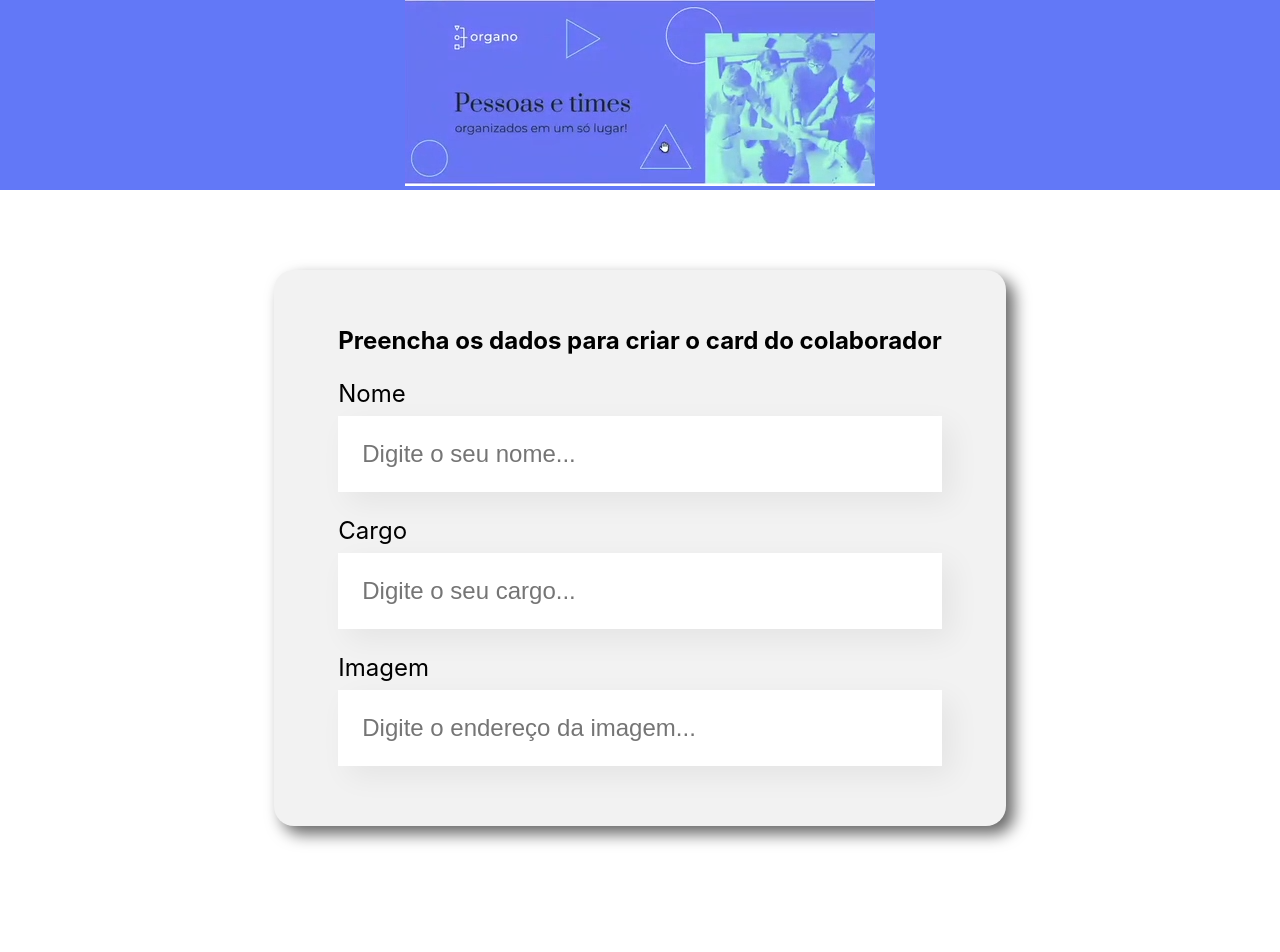
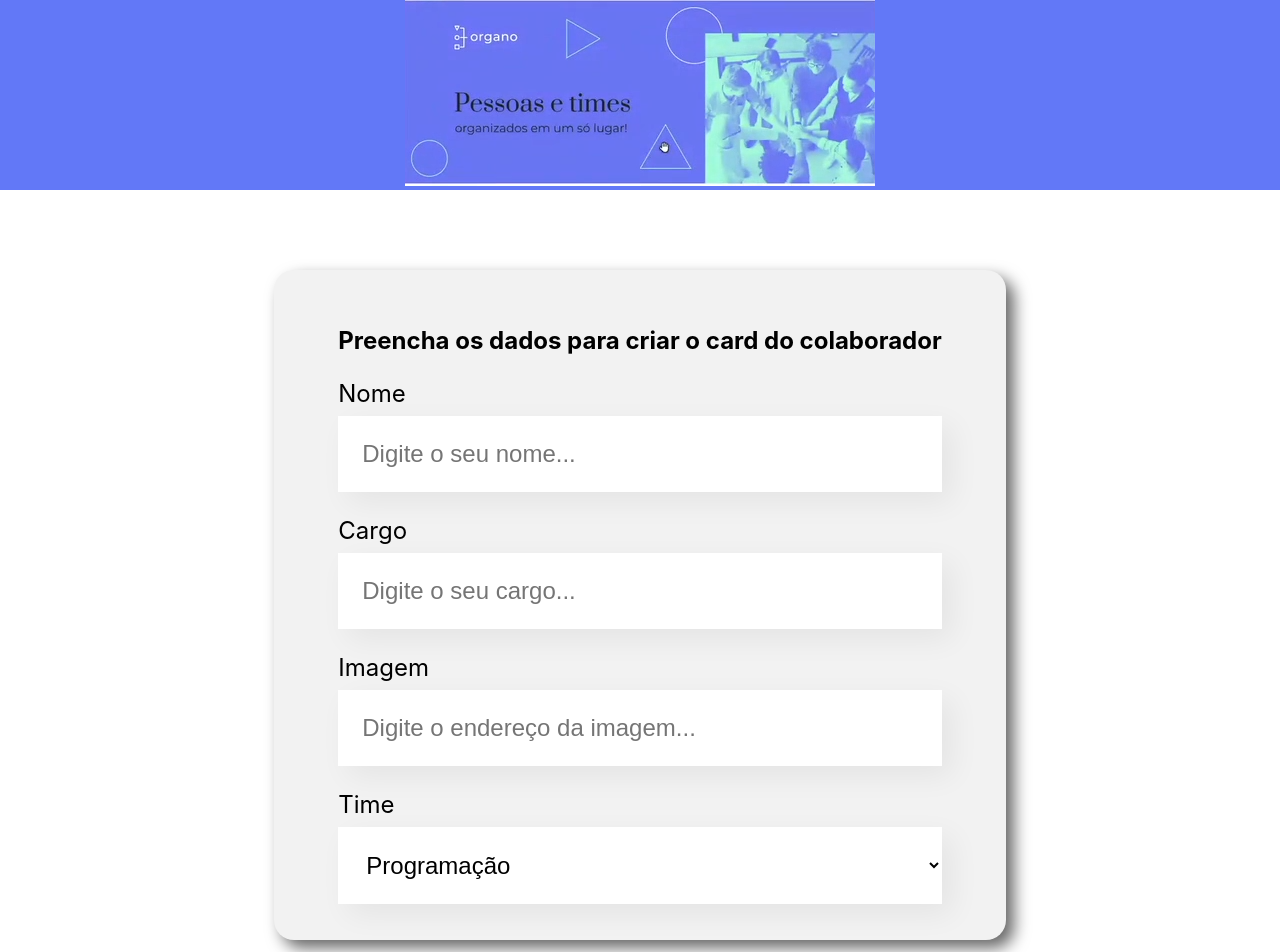
Before and after one commit to fjuncal/basic-react, a JavaScript app: page / in a window 1280 px wide. Shown: the top 952 px of the page. Before the commit the page ends 906 px from the top, so only its background shows below. Built offline with nearby package versions, Linux system fonts and the light colour scheme; the HTML template or start-up script is replaced by a standard one.

Commit message:
criando o dropdown de times

```diff
--- /dev/null
+++ b/src/componentes/Dropdown/Dropdown.css
@@ -0,0 +1,15 @@
+.dropdown label{
+    display: block;
+    margin-bottom: 8px;
+    font-size: 24px;
+}
+
+.dropdown select{
+    background-color: #FFF;
+    box-shadow: 10px 10px 30px rgba(0,0,0, 0.06);
+    width: 100%;
+    border: none;
+    font-size: 24px;
+    padding: 24px;
+    box-sizing: border-box;
+}
--- /dev/null
+++ b/src/componentes/Dropdown/index.js
@@ -0,0 +1,14 @@
+import './Dropdown.css'
+const Dropdown = (props) => {
+    console.log(props.itens);
+    return(
+        <div className='dropdown'>
+            <label>{props.label}</label>
+            <select>
+                {props.itens.map(item => <option key={item}>{item}</option>)}
+            </select>
+        </div>
+    )
+}
+
+export default Dropdown;
--- a/src/componentes/Formulario/index.js
+++ b/src/componentes/Formulario/index.js
@@ -1,7 +1,17 @@
 import './Formulario.css'
 import CampoTexto from '../CampoTexto'
+import Dropdown from '../Dropdown';
 
 const Formulario = () => {
+    const times = [
+        'Programação',
+        'Front-End',
+        'Data-Science',
+        'Devops',
+        'UX e Design',
+        'Mobile',
+        'Inovação e Gestão'
+    ]
     return (
         <section className='formulario'>
             <form>
@@ -9,6 +19,7 @@
                 <CampoTexto label="Nome" placeholder="Digite o seu nome" />
                 <CampoTexto label="Cargo" placeholder="Digite o seu cargo" />
                 <CampoTexto label="Imagem" placeholder="Digite o endereço da imagem" />
+                <Dropdown label="Time" itens={times}/>
             </form>
         </section>
     )
```
